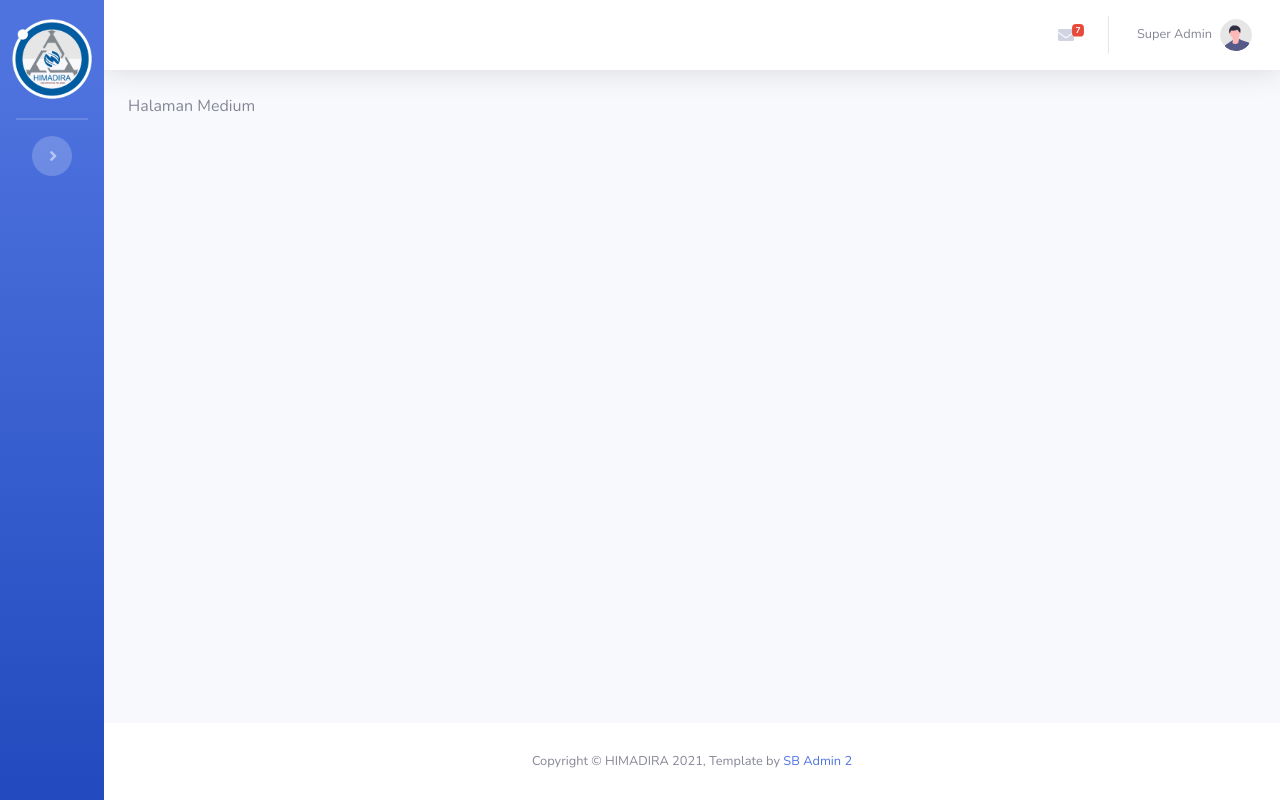
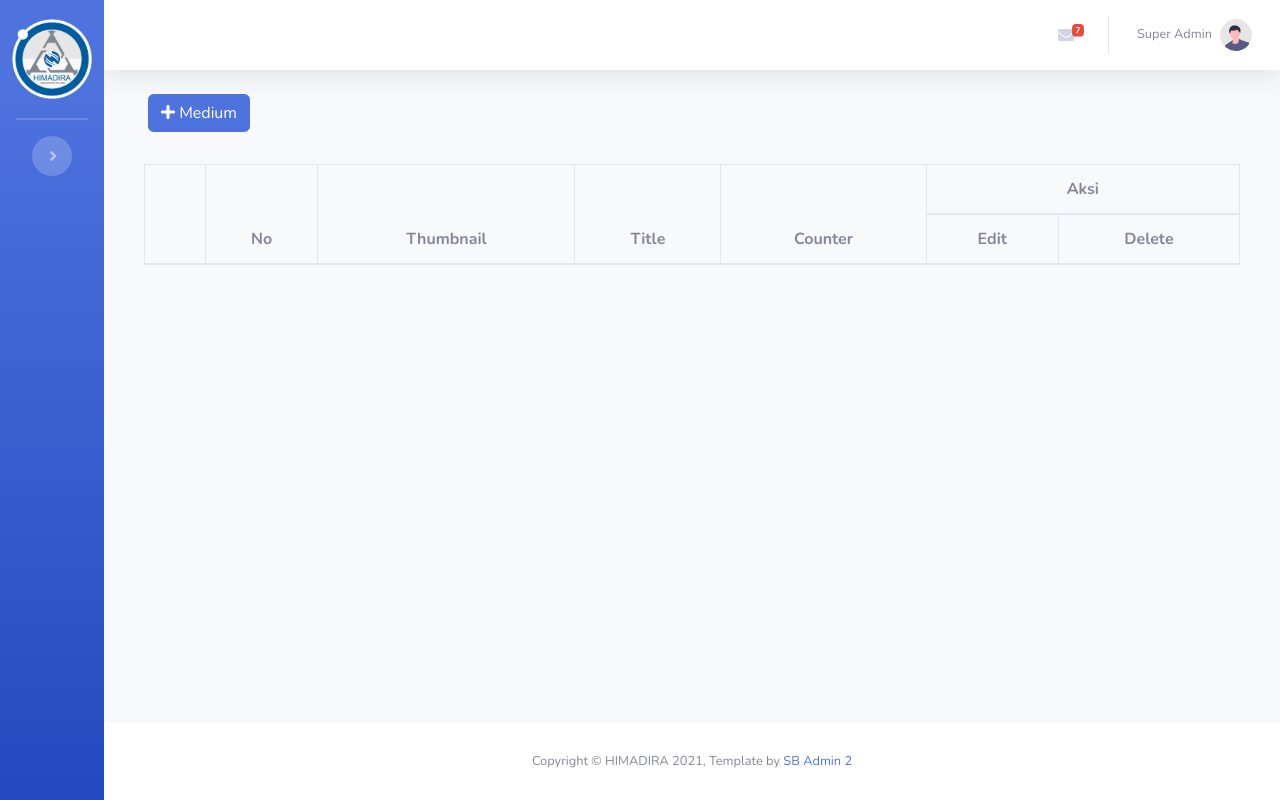
Before and after one commit to alifirfandi/admin-himadira, a CodeIgniter app: the page made by application/views/content-medium.php in a window 1280 px wide. Run offline with CodeIgniter, Linux system fonts and the light colour scheme; lists and menus that the app fills with data are empty; some libraries are stand-ins or nearby versions.

Commit message:
add article page

```diff
--- a/application/views/content-medium.php
+++ b/application/views/content-medium.php
@@ -1,5 +1,75 @@
 <?php
-    $this->load->view('components/page', array(
-        'content' => 'Halaman Medium'
+
+	$modalDelete = array(
+		'modalId' => 'delete-modal',
+		'modalType' => 'modal-sm',
+		'modalTitle' => 'Delete article',
+		'modalBody' => '
+			<input type="hidden" id="id-article" />
+			<p>Apakah anda yakin ingin menghapus article ini ?</p>
+		',
+		'modalFooter' => '
+			<button type="submit" class="btn btn-danger" id="button-delete-article">Delete</button>
+			<button type="button" class="btn btn-light" data-dismiss="modal">Cancel</button>
+		'
+	);
+
+	$this->load->view('components/page', array(
+    	'headers' => '
+            <link href="'. base_url("assets/vendor/vendor/datatables/dataTables.bootstrap4.min.css") .'" rel="stylesheet" type="text/css" />
+			<link href="'. base_url("assets/vendor/vendor/datatables/responsive.bootstrap4.min.css") .'" rel="stylesheet" type="text/css" />
+			<style>
+				td.details-control {
+					background: url("'. base_url('assets/img/plus-outline.svg') . '") no-repeat center center;
+					cursor: pointer;
+					width: 10px;
+				}
+				tr.details td.details-control {
+					background: url("' . base_url('assets/img/minus-outline.svg') . '") no-repeat center center;
+					width: 10px;
+				}
+			</style>
+        ',
+        'modals' => array($modalDelete),
+        'content' => '
+        	<div class="row ml-2">
+				<div class="col-lg-12">
+					<a href="'. base_url("views/createContentMedium") .'" class="btn btn-primary mb-3">
+						<i class="fas fa-plus text-default font-16"></i> Medium
+					</a>
+				</div>
+			</div>
+
+			<div class="p-3">
+				<div class="table-responsive">
+					<table id="table-articles" class="table table-bordered dt-responsive display nowrap text-center" style="width:100%">
+						<thead>
+							<tr>
+								<th rowspan="2"></th>
+								<th rowspan="2">No</th>
+								<th rowspan="2">Thumbnail</th>
+								<th rowspan="2">Title</th>
+								<th rowspan="2">Counter</th>
+								<th colspan="2">Aksi</th>
+							</tr>
+							<tr>
+								<th>Edit</th>
+								<th>Delete</th>
+							</tr>
+						</thead>
+					</table>
+				</div>
+            </div>
+        ',
+        'footers' => '
+            <!-- Datatables -->
+            <script src="'. base_url("assets/vendor/vendor/datatables/jquery.dataTables.min.js") .'"></script>
+            <script src="'. base_url("assets/vendor/vendor/datatables/dataTables.bootstrap4.min.js") .'"></script>
+            <script src="'. base_url("assets/vendor/vendor/datatables/dataTables.responsive.min.js") .'"></script>
+            <script src="'. base_url("assets/vendor/vendor/datatables/responsive.bootstrap4.min.js") .'"></script>
+
+            <!-- PageJS -->
+            <script src="'. base_url("assets/js/article.js") .'"></script>
+        '
     ));
 ?>
--- /dev/null
+++ b/application/views/edit-content-medium.php
@@ -0,0 +1 @@
+edit-content-medium.php
```
Also changed, not shown: application/controllers/Views.php (+16 -0 lines), application/views/create-content-medium.php (added, +60 -0 lines).
